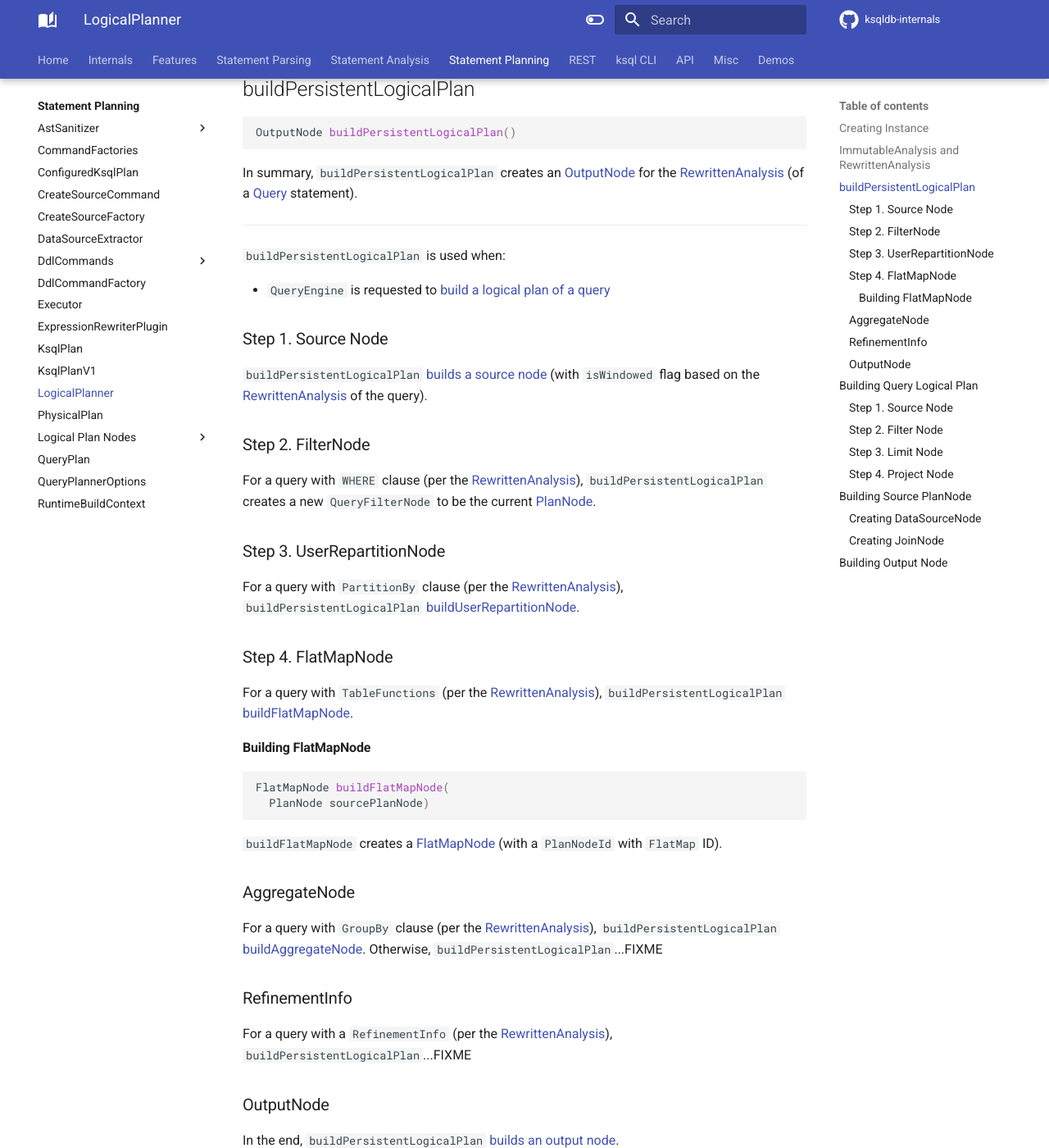
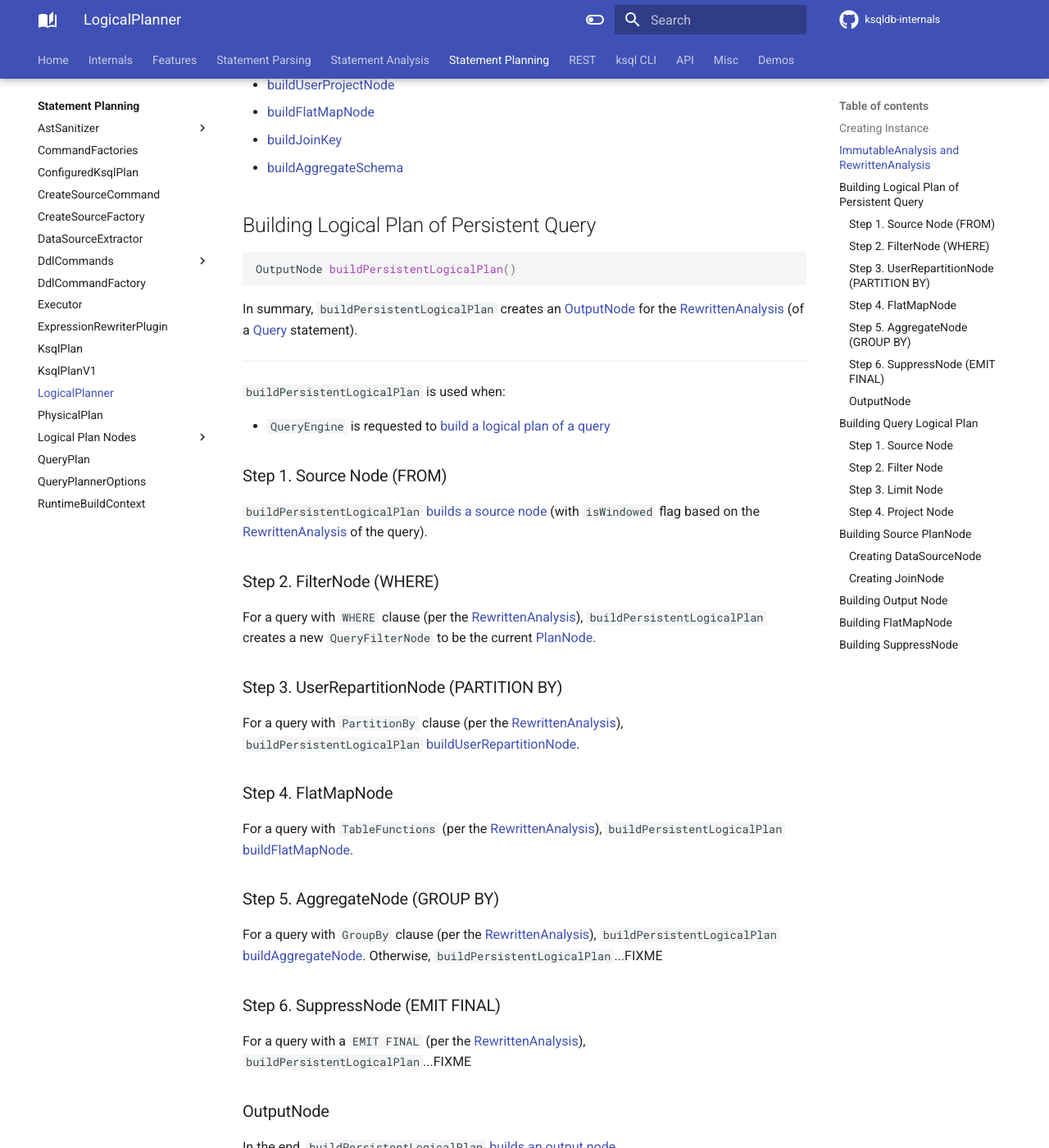
Before and after one commit to japila-books/ksqldb-internals, an MkDocs documentation site: the page built from docs/planner/LogicalPlanner.md, in a window 1280 px wide and 1400 px high, scrolled down 1157 px. Shown: the whole window at 82% size. Built offline with MkDocs 1.6.1 and Material for MkDocs 9.7.7, drawn with Linux system fonts in a browser that asks for light colours; comment, search, counter and statistics services are not loaded; some of the changed text lies outside the part shown.

Commit message:
LogicalPlanner

````diff
--- a/docs/planner/LogicalPlanner.md
+++ b/docs/planner/LogicalPlanner.md
@@ -1,4 +1,9 @@
 # LogicalPlanner
+
+`LogicalPlanner` is used (directly or indirectly through [QueryEngine](../QueryEngine.md)) by [EngineExecutor](../EngineExecutor.md) for building a logical plan of the following:
+
+* [Non-persistent queries](#buildQueryLogicalPlan)
+* [Persistent queries](#buildPersistentLogicalPlan)
 
 ## Creating Instance
 
@@ -10,8 +15,8 @@
 
 `LogicalPlanner` is created when:
 
-* `EngineExecutor` is requested to [buildAndValidateLogicalPlan](../EngineExecutor.md#buildAndValidateLogicalPlan)
-* `QueryEngine` is requested to [buildQueryLogicalPlan](../QueryEngine.md#buildQueryLogicalPlan)
+* `EngineExecutor` is requested to [build a query logical plan](../EngineExecutor.md#buildAndValidateLogicalPlan)
+* `QueryEngine` is requested to [buil a query logical plan](../QueryEngine.md#buildQueryLogicalPlan)
 
 ## <span id="analysis"> ImmutableAnalysis and RewrittenAnalysis
 
@@ -36,7 +41,7 @@ The `RewrittenAnalysis` is used when `LogicalPlanner` is requested for the follo
 * [buildJoinKey](#buildJoinKey)
 * [buildAggregateSchema](#buildAggregateSchema)
 
-## <span id="buildPersistentLogicalPlan"> buildPersistentLogicalPlan
+## <span id="buildPersistentLogicalPlan"> Building Logical Plan of Persistent Query
 
 ```java
 OutputNode buildPersistentLogicalPlan()
@@ -50,15 +55,15 @@ In summary, `buildPersistentLogicalPlan` creates an [OutputNode](OutputNode.md)
 
 * `QueryEngine` is requested to [build a logical plan of a query](../QueryEngine.md#buildQueryLogicalPlan)
 
-### <span id="buildPersistentLogicalPlan-source"> Step 1. Source Node
+### <span id="buildPersistentLogicalPlan-source"> Step 1. Source Node (FROM)
 
 `buildPersistentLogicalPlan` [builds a source node](#buildSourceNode) (with `isWindowed` flag based on the [RewrittenAnalysis](#analysis) of the query).
 
-### <span id="buildPersistentLogicalPlan-where"> Step 2. FilterNode
+### <span id="buildPersistentLogicalPlan-where"> Step 2. FilterNode (WHERE)
 
 For a query with `WHERE` clause (per the [RewrittenAnalysis](#analysis)), `buildPersistentLogicalPlan` creates a new `QueryFilterNode` to be the current [PlanNode](PlanNode.md).
 
-### <span id="buildPersistentLogicalPlan-partitionBy"> Step 3. UserRepartitionNode
+### <span id="buildPersistentLogicalPlan-partitionBy"> Step 3. UserRepartitionNode (PARTITION BY)
 
 For a query with `PartitionBy` clause (per the [RewrittenAnalysis](#analysis)), `buildPersistentLogicalPlan` [buildUserRepartitionNode](#buildUserRepartitionNode).
 
@@ -66,22 +71,13 @@ For a query with `PartitionBy` clause (per the [RewrittenAnalysis](#analysis)),
 
 For a query with `TableFunctions` (per the [RewrittenAnalysis](#analysis)), `buildPersistentLogicalPlan` [buildFlatMapNode](#buildFlatMapNode).
 
-#### <span id="buildFlatMapNode"> Building FlatMapNode
-
-```java
-FlatMapNode buildFlatMapNode(
-  PlanNode sourcePlanNode)
-```
-
-`buildFlatMapNode` creates a [FlatMapNode](FlatMapNode.md) (with a `PlanNodeId` with `FlatMap` ID).
-
-### <span id="buildPersistentLogicalPlan-groupBy"> AggregateNode
+### <span id="buildPersistentLogicalPlan-groupBy"> Step 5. AggregateNode (GROUP BY)
 
 For a query with `GroupBy` clause (per the [RewrittenAnalysis](#analysis)), `buildPersistentLogicalPlan` [buildAggregateNode](#buildAggregateNode). Otherwise, `buildPersistentLogicalPlan`...FIXME
 
-### <span id="buildPersistentLogicalPlan-RefinementInfo"> RefinementInfo
+### <span id="buildPersistentLogicalPlan-RefinementInfo"> Step 6. SuppressNode (EMIT FINAL)
 
-For a query with a `RefinementInfo` (per the [RewrittenAnalysis](#analysis)), `buildPersistentLogicalPlan`...FIXME
+For a query with a `EMIT FINAL` (per the [RewrittenAnalysis](#analysis)), `buildPersistentLogicalPlan`...FIXME
 
 ### <span id="buildPersistentLogicalPlan-OutputNode"> OutputNode
 
@@ -171,3 +167,22 @@ OutputNode buildOutputNode(
 `buildOutputNode` is used when:
 
 * `LogicalPlanner` is requested to [buildPersistentLogicalPlan](#buildPersistentLogicalPlan) and [buildQueryLogicalPlan](#buildQueryLogicalPlan)
+
+## <span id="buildFlatMapNode"> Building FlatMapNode
+
+```java
+FlatMapNode buildFlatMapNode(
+  PlanNode sourcePlanNode)
+```
+
+`buildFlatMapNode` creates a [FlatMapNode](FlatMapNode.md) (with `FlatMap` ID).
+
+## <span id="buildSuppressNode"> Building SuppressNode
+
+```java
+SuppressNode buildSuppressNode(
+  PlanNode sourcePlanNode,
+  RefinementInfo refinementInfo)
+```
+
+`buildSuppressNode` creates a [SuppressNode](SuppressNode.md) (with `Suppress` ID).
--- a/mkdocs.yml
+++ b/mkdocs.yml
@@ -386,6 +386,7 @@ nav:
       - ProjectNode: planner/ProjectNode.md
       - QueryProjectNode: planner/QueryProjectNode.md
       - SingleSourcePlanNode: planner/SingleSourcePlanNode.md
+      - SuppressNode: planner/SuppressNode.md
     - QueryPlan: QueryPlan.md
     - QueryPlannerOptions: planner/QueryPlannerOptions.md
     - RuntimeBuildContext: RuntimeBuildContext.md
````
Also changed, not shown: docs/QueryEngine.md (+3 -3 lines), docs/planner/SuppressNode.md (added, +3 -0 lines), docs/rest/QueryExecutor.md (+5 -5 lines).
